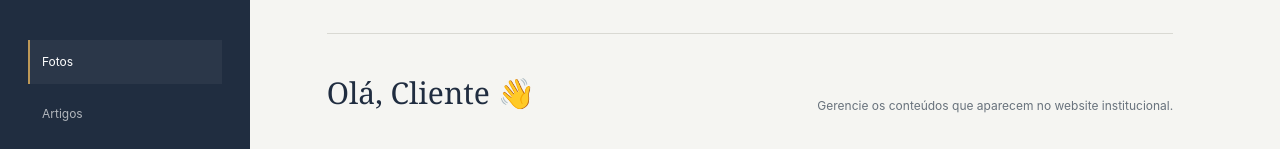
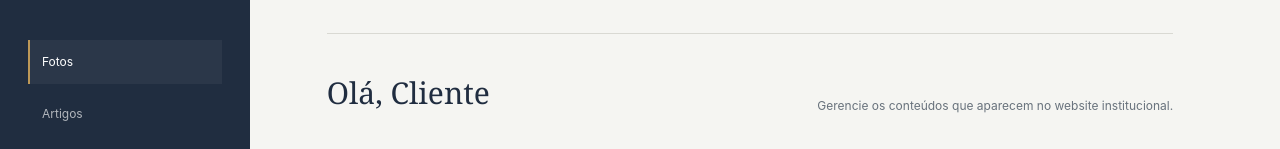
Before and after one commit to Alfredo88-droid/Marcio-VIERA, a Next.js app: page /admin/painel in a window 1280 px wide. Shown: the part 134-283 px from the top of the page. Built offline with nearby package versions, Linux system fonts and the light colour scheme.

Commit message:
feat: simplify admin welcome message
Co-authored-by: Alfredo88-droid <309217779+Alfredo88-droid@users.noreply.github.com>

```diff
--- a/app/admin/painel/page.tsx
+++ b/app/admin/painel/page.tsx
@@ -23,7 +23,7 @@ export default function AdminPanelPage() {
       </aside>
       <section className="admin-content">
         <header className="admin-topbar"><div><p className="admin-kicker">MV-ADVOGADO</p><h1>PAINEL ADMINISTRATIVO</h1></div><div className="admin-avatar">C</div></header>
-        <div className="admin-welcome"><p>Olá, Cliente <span aria-hidden="true">👋</span></p><span>Gerencie os conteúdos que aparecem no website institucional.</span></div>
+        <div className="admin-welcome"><p>Olá, Cliente</p><span>Gerencie os conteúdos que aparecem no website institucional.</span></div>
         <div className="admin-actions"><button type="button"><ImagePlus /> Adicionar Foto</button><button type="button"><FileText /> Criar Artigo</button></div>
         <section id="fotos" className="admin-section"><div className="admin-section-heading"><div><p className="admin-kicker">BIBLIOTECA VISUAL</p><h2>Fotos</h2></div><span>{photos.length} itens</span></div><div className="admin-list">{photos.map((photo) => <article className="admin-list-item" key={photo.title}><div className="admin-item-icon"><ImagePlus /></div><div className="admin-item-copy"><h3>{photo.title}</h3><p>{photo.detail}</p></div><div className="admin-item-actions"><button type="button" aria-label={`Editar ${photo.title}`}><Pencil /></button><button type="button" aria-label={`Apagar ${photo.title}`}><Trash2 /></button></div></article>)}</div></section>
         <section id="artigos" className="admin-section"><div className="admin-section-heading"><div><p className="admin-kicker">PUBLICAÇÕES</p><h2>Artigos</h2></div><span>{articles.length} itens</span></div><div className="admin-list">{articles.map((article) => <article className="admin-list-item" key={article.title}><div className="admin-item-icon"><FileText /></div><div className="admin-item-copy"><h3>{article.title}</h3><p>{article.detail}</p></div><div className="admin-item-actions"><button type="button" aria-label={`Editar ${article.title}`}><Pencil /></button><button type="button" aria-label={`Apagar ${article.title}`}><Trash2 /></button></div></article>)}</div></section>
```
